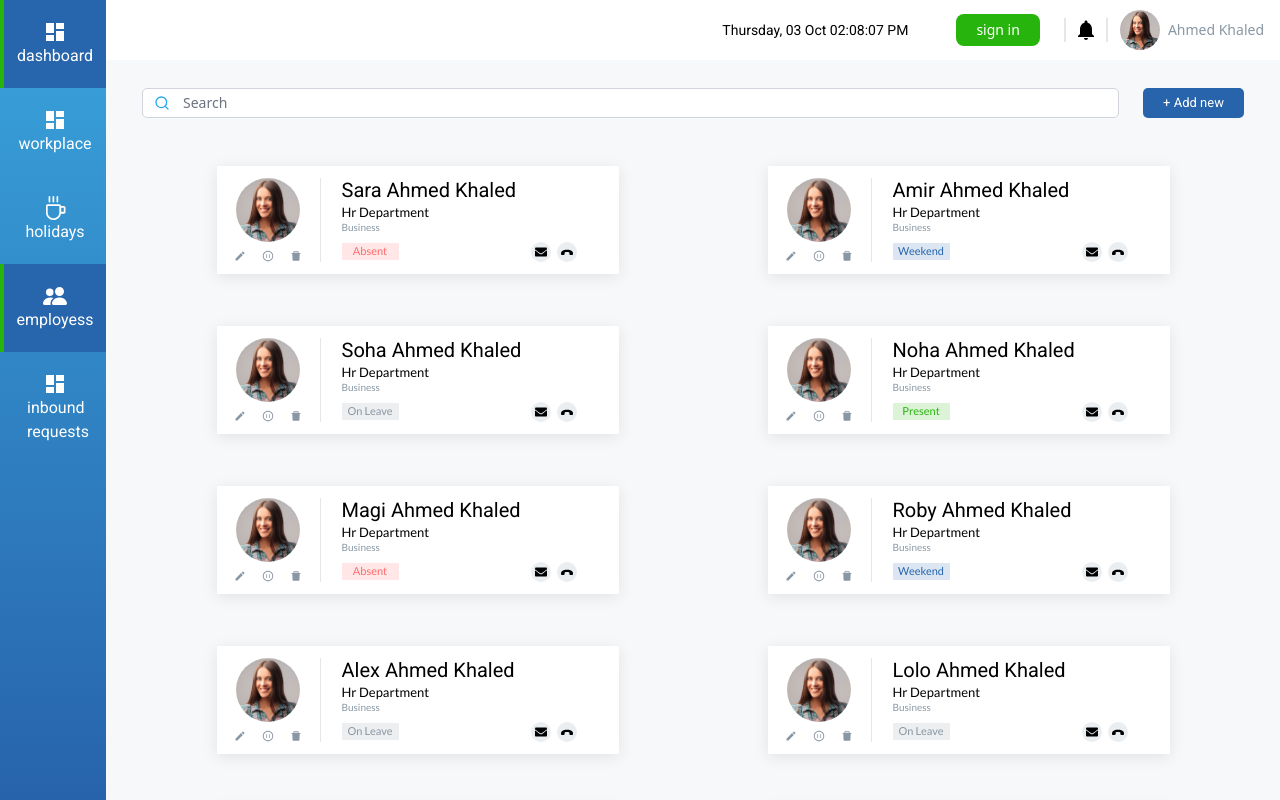
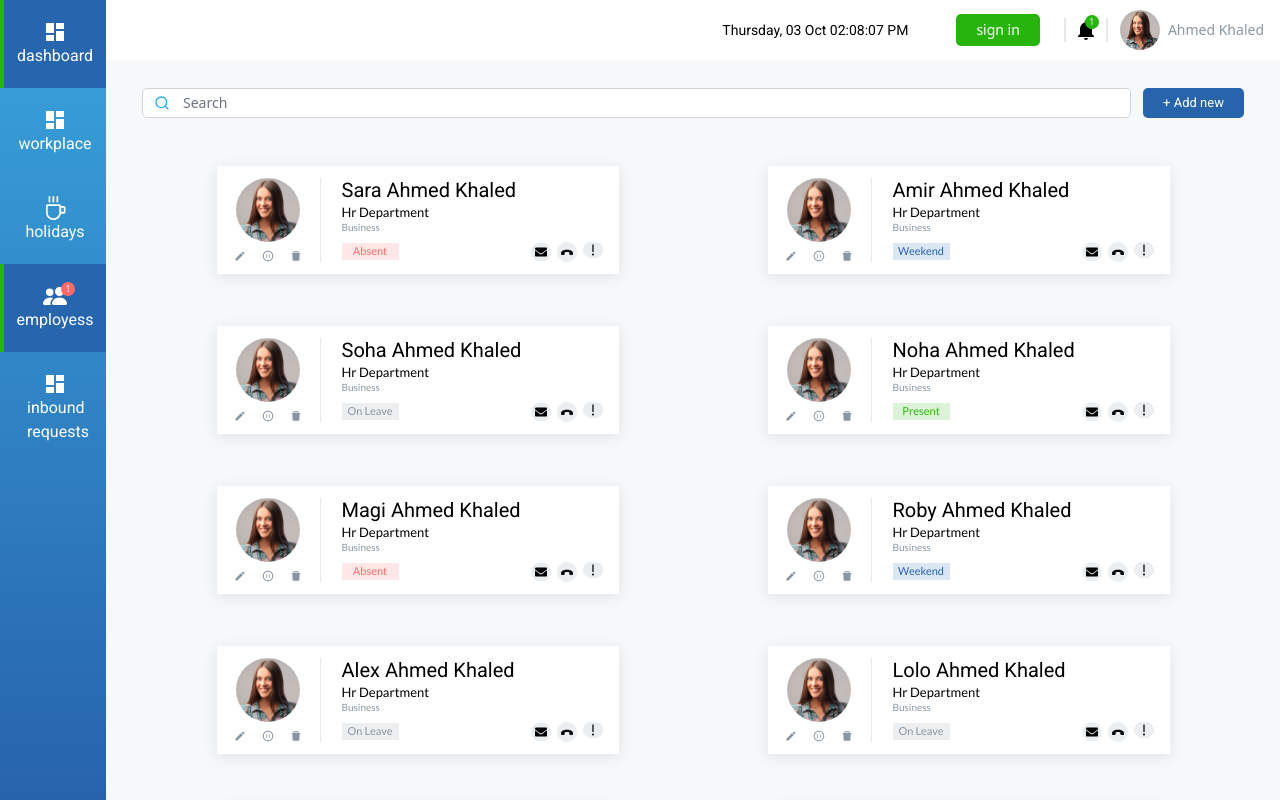
Before and after one commit to rehabmahmoud20/React-Crud, a React (Create React App) app: page / in a window 1280 px wide. Built offline with nearby package versions, Linux system fonts and the light colour scheme.

Commit message:
edit style and tooltip

```diff
--- a/package.json
+++ b/package.json
@@ -3,7 +3,9 @@
   "version": "0.1.0",
   "private": true,
   "dependencies": {
-
+    "@emotion/react": "^11.10.5",
+    "@emotion/styled": "^11.10.5",
+    "@mui/material": "^5.11.0",
     "@reduxjs/toolkit": "^1.9.0",
     "@testing-library/jest-dom": "^5.16.5",
     "@testing-library/react": "^13.4.0",
--- a/src/App.css
+++ b/src/App.css
@@ -31,6 +31,14 @@
 .sign-in-bg {
   background-color: var(--third-color);
 }
+.sign-in-radius{
+  border-radius: 5px;
+}
+.nav-notfi-span{
+  font-size: 8px;
+  right: 7px;
+    bottom: 13px;
+}
 
 body {
   overflow-y: hidden;
@@ -50,6 +58,11 @@ body {
 ::-webkit-scrollbar-thumb {
   background: var(--muted);
 }
+@media screen and (min-width: 950px) {
+  .main-content {
+    grid-template-columns: repeat(2, 1fr);
+  }
+}
 @media screen and (min-width: 1400px) {
   .main-content {
     grid-template-columns: repeat(3, 1fr);
@@ -66,3 +79,10 @@ body {
     column-gap: 45px;
   }
 }
+
+/* tooltip */
+.MuiTooltip-arrow.css-kudwh-MuiTooltip-arrow{
+  color: #dadde9 !important;
+  outline: '1px solid #dadde9',
+
+}
--- a/src/App.js
+++ b/src/App.js
@@ -20,7 +20,7 @@ class App extends React.Component {
         </div>
         <div className="main-bg w-full mx-auto  h-screen overflow-auto ">
           <NavbarComponent />
-          <div className=" flex mb-12 px-1 sm:px-9">
+          <div className=" flex mb-12 px-1 md:px-4 lg:px-9">
             <Search />
             <NewEmploee  />
 
--- a/src/components/Employess/EmployeeCard/EmployeeCard.jsx
+++ b/src/components/Employess/EmployeeCard/EmployeeCard.jsx
@@ -40,7 +40,7 @@ const EmployeeCard = ({ employee, removeEmp }) => {
         </div>
       </div>
       {/* card content */}
-      <div className="card-content capitalize pl-2 sm:pr-5 lg:pr-0">
+      <div className="card-content capitalize pl-2  lg:pr-0">
         <p className="text-xl card-name  ">{employeeName}</p>
         <p className="mb-px poistion-text">{position}</p>
         <p className="mb-2.5 muted department-text">{department}</p>
@@ -56,9 +56,7 @@ const EmployeeCard = ({ employee, removeEmp }) => {
               <ImPhoneHangUp className="text-xs hover:cursor-pointer" />
             </div>
             <div className="info-icon  w-5 h-fit h-5 rounded-full bg-muted flex items-center bg-blue-100 justify-center">
-              {/* <ToolTip employee={employee} /> */}
-              {/* <CustomizedTooltips key="employeeName" employee={employee} /> */}
-              {/* <ArrowTooltips employee={employee}/> */}
+              <CustomizedTooltips key="employeeName" employee={employee} />
             </div>
           </div>
         </div>
--- a/src/components/Employess/EmployeeCard/ToolTip.jsx
+++ b/src/components/Employess/EmployeeCard/ToolTip.jsx
@@ -1,132 +1,72 @@
-// // import { Button, Tooltip } from "flowbite-react";
-// import { AiOutlineExclamation } from "react-icons/ai";
-
-// // const ToolTip = ({ employee }) => {
-// //   const { role, manger, office, date } = employee;
-
-// //   return (
-// //     <Tooltip
-// //       content={
-// //         <div className="w-fit">
-// //           <div className="grid grid-cols-3 gap-4">
-// //             <div>
-// //              <p className="muted">office :</p>  <div>{office}</div>
-// //             </div>
-
-// //             <div>
-// //               <p className="muted"> Role : </p>
-// //               <div>{role}</div>
-// //             </div>
-// //             <div>
-// //               <p className="muted">  coppied manger :</p>
-// //              <div>{manger}</div>
-// //             </div>
-
-// //             <div>
-// //               <p className="muted">
-// //               Joinning date :
-// //               </p>
-// //               <div>{date}</div>
-// //             </div>
-// //             <div>
-// //               <p className="muted">
-// //               Manger:
-// //               </p>
-// //              <div>{manger}</div>
-// //             </div>
-// //           </div>
-// //         </div>
-// //       }
-// //       placement="bottom"
-// //       style="light"
-// //     >
-// //       <AiOutlineExclamation className="text-xs hover:cursor-pointer " />
-// //     </Tooltip>
-// //   );
-// // };
-
-// // export default ToolTip;
-
-// import { withStyles, makeStyles } from '@material-ui/core/styles';
-// import Tooltip from '@material-ui/core/Tooltip';
-
-// const LightTooltip = withStyles((theme) => ({
-//   tooltip: {
-//     backgroundColor: theme.palette.common.white,
-//     color: 'rgba(0, 0, 0, 0.87)',
-//     boxShadow: theme.shadows[1],
-//     fontSize: 11,
-//   },
-// }))(Tooltip);
-
-// const useStylesBootstrap = makeStyles((theme) => ({
-//   arrow: {
-//     color: 'red',
-//     backgroundColor: 'red',
-//   },
-//   tooltip: {
-//     backgroundColor: '#fff',
-//   },
-// }));
-
-// // function BootstrapTooltip(props) {
-// //   const classes = useStylesBootstrap();
-
-// //   return <Tooltip arrow classes={classes} {...props} />;
-// // }
-
-// const HtmlTooltip = withStyles((theme) => ({
-//   tooltip: {
-//     backgroundColor: '#f5f5f9',
-//     color: 'rgba(0, 0, 0, 0.87)',
-//     maxWidth: 220,
-//     fontSize: theme.typography.pxToRem(12),
-//     border: '1px solid #dadde9',
-//   },
-// }))(Tooltip);
-
-// export default function CustomizedTooltips({ employee }) {
-//   const { role, manger, office, date } = employee;
-
-//   return (
-//     <div>
-//       <LightTooltip  title={<div>
-//         <div className="grid grid-cols-3 gap-4">
-//           <div>
-//             <p className="muted">office :</p>  <div>{office}</div>
-//           </div>
-
-//           <div>
-//             <p className="muted"> Role : </p>
-//             <div>{role}</div>
-//           </div>
-//           <div>
-//             <p className="muted">  coppied manger :</p>
-//             <div>{manger}</div>
-//           </div>
-
-//           <div>
-//             <p className="muted">
-//               Joinning date :
-//             </p>
-//             <div>{date}</div>
-//           </div>
-//           <div>
-//             <p className="muted">
-//               Manger:
-//             </p>
-//             <div>{manger}</div>
-//           </div>
-//         </div>
-//       </div>} >
-
-//         <div className=" hover:cursor-pointer">
-//           <AiOutlineExclamation />
-//         </div>
-
-//       </LightTooltip>
+import { AiOutlineExclamation } from "react-icons/ai";
 
 
-//     </div>
-//   );
-// }
+
+import * as React from 'react';
+import { styled } from '@mui/material/styles';
+// import Button from '@mui/material/Button';
+import Tooltip, { TooltipProps, tooltipClasses } from '@mui/material/Tooltip';
+// import Typography from '@mui/material/Typography';
+
+
+const HtmlTooltip = styled(({ className, ...props }) => (
+    <Tooltip {...props} classes={{ popper: className }} />
+  ))(({ theme }) => ({
+    [`& .${tooltipClasses.tooltip}`]: {
+      backgroundColor: 'white',
+      color: 'rgba(0, 0, 0, 0.87)',
+    //   maxWidth: 400,
+      fontSize: 11,
+      border: '1px solid #dadde9',
+    },
+  }));
+
+
+
+
+
+export default function CustomizedTooltips({employee}) {
+  const { role, manger, office, date } = employee;
+
+  return (
+    <div>
+      <HtmlTooltip arrow  title={<React.Fragment>
+         <span className="grid grid-cols-3 gap-2">
+         <div>
+             <div className="muted">office :</div>  <div>{office}</div>
+           </div>
+
+           <div>
+             <div className="muted"> Role : </div>
+             <div>{role}</div>
+           </div>
+           <div>
+             <div className="muted">  coppied manger :</div>
+             <div>{manger}</div>
+           </div>
+
+           <div>
+             <div className="muted">
+               Joinning date :
+             </div>
+             <div>{date}</div>
+           </div>
+           <div>
+             <div className="muted">
+               Manger:
+             </div>
+             <div>{manger}</div>
+           </div>
+         </span>
+
+       </React.Fragment>}>
+       <div className=" hover:cursor-pointer">
+          <AiOutlineExclamation />
+        </div>
+      </HtmlTooltip>
+
+
+
+    </div>
+  );
+}
--- a/src/components/Employess/EmployeeList.jsx
+++ b/src/components/Employess/EmployeeList.jsx
@@ -12,7 +12,7 @@ const EmployeeList = () => {
     dispatch(removeEmployee(id));
   };
   return (
-    <main className="  main-content  w-full  md:grid   lg:grid-cols-2   h-fit gap-y-9 px-1  sm:px-9">
+    <main className="  main-content  w-full  md:grid      h-fit gap-y-9 px-1 md:px-4  lg:px-9">
       {emps.map((e) => (
         <EmployeeCard employee={e} key={e.id} removeEmp={deleteEmployee} />
       ))}
--- a/src/components/search/Search.jsx
+++ b/src/components/search/Search.jsx
@@ -13,7 +13,7 @@ const Search = () => {
   };
 
   return (
-      <form className="w-full mb-2 md:mb-0  mr-0 sm:mr-3 ">
+      <form className="w-full mb-2 md:mb-0   ">
         <label
           htmlFor="default-search"
           className="mb-2 text-sm font-medium text-gray-900 sr-only dark:text-white"
@@ -29,7 +29,7 @@ const Search = () => {
             value={searchVal}
             type="search"
             id="default-search"
-            className="block py-1 border border-gray-300 text-gray-900 text-sm rounded-lg w-full focus:ring-blue-500 focus:border-blue-500 block   px-10 "
+            className="w-full block py-1 border border-gray-300 text-gray-900 text-sm rounded-lg w-full focus:ring-blue-500 focus:border-blue-500 block   px-10 "
             placeholder="Search"
           />
         </div>
--- a/src/components/shared/NavbarComponent.jsx
+++ b/src/components/shared/NavbarComponent.jsx
@@ -15,15 +15,20 @@ const NavbarComponent = () => {
       <Navbar.Collapse className="items-center ">
         <ul className="md:flex items-center md:justify-end block ">
           <li className="mb-5 md:mb-0 ">
-            <p className=" md:pr-12 text-center md:text-start">Thursday, 03 Oct 02:08:07 PM</p>
+            <p className=" md:pr-12 text-center md:text-start">
+              Thursday, 03 Oct 02:08:07 PM
+            </p>
           </li>
           <li className="mb-5 md:mb-0 mx-auto text-center">
-            <button className="mr-6 text-white sign-in-bg  focus:ring-3 focus:outline-none focus:ring-cyan-300 font-medium rounded-lg text-sm w-fit mx-auto px-5 py-1.5   text-center ">
+            <button className="mr-6 text-white sign-in-bg  focus:ring-3 focus:outline-none focus:ring-cyan-300 font-medium sign-in-radius text-sm w-fit mx-auto px-5 py-1.5   text-center ">
               sign in
             </button>
           </li>
 
-          <li className="text-2xl border-x-2 px-2  h-fit md:mr-3 w-fit mb-5 md:mb-0 mx-auto ">
+          <li className="text-2xl border-x-2 px-2  h-fit md:mr-3 w-fit mb-5 md:mb-0 mx-auto relative">
+            <div className="w-3.5 h-3.5 rounded-full bg-cyan-600 sign-in-bg nav-notfi-span absolute  flex items-center text-white justify-center">
+              <span>1</span>
+            </div>
             <MdNotifications />
           </li>
           <li className="md:flex items-center mb-5 md:mb-0 text-center">
--- a/src/components/shared/sidebar/Sidebar.jsx
+++ b/src/components/shared/sidebar/Sidebar.jsx
@@ -20,8 +20,11 @@ const Sidebar = () => {
           <AiOutlineCoffee className="text-white text-2xl mx-auto" />
           <p >holidays</p>
         </li>
-        <li className=" py-5 flex flex-col   items-center  sidebar-active border-l-4 ">
+        <li className=" py-5 flex flex-col   items-center  sidebar-active border-l-4 relative">
           <BsPeopleFill className="text-white text-2xl mx-auto" />
+          <div className="w-3.5 h-3.5 rounded-full bg-cyan-600 bg-danger aside-notfication-span  absolute  flex items-center text-white justify-center">
+              <span>1</span>
+            </div>
           <p >employess</p>
         </li>
         <li className="  py-5 flex flex-col   items-center  side-item ease-in duration-300 border-l-4 border-transparent">
--- a/src/components/shared/sidebar/sidebar.css
+++ b/src/components/shared/sidebar/sidebar.css
@@ -11,3 +11,8 @@
     width: 106px ;
     background-image: linear-gradient(to bottom, #39a4dc, #2763ab)
   }
+  .aside-notfication-span{
+    font-size: 8px;
+    right: 31px;
+    top: 18px;
+  }
```
Also changed, not shown: src/components/NewEmploeeData/NewEmploee.jsx (+53 -20 lines), src/components/NewEmploeeData/NewEmploeeData.css (+4 -7 lines).
